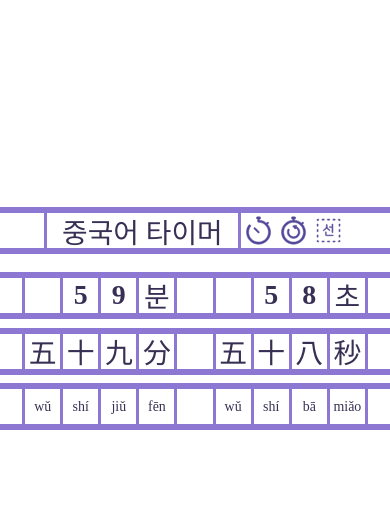
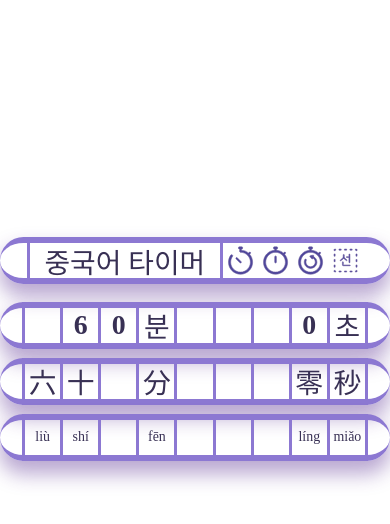
Before and after one commit to Hearkour/chinese-timer, a plain HTML site: page index.html in a window 390 px wide. Both pictures are taken after a click on the button 258 px from the left and 230 px from the top of the page. Drawn offline with Linux system fonts and the light colour scheme; a web font is replaced by a local one.

Commit message:
Added setTimeout button
- Icons of btnSetTimeout are placeholders (=btnTimer)
- Added .wrapper style class
- Did a buttons code refactoring of sorts

```diff
--- a/index.html
+++ b/index.html
@@ -9,16 +9,17 @@
 </head>
 
 <body>
-    <div class="outer spacious">
+    <div class="outer spacious wrapper">
         <div id="title" class="outer case">중국어 타이머</div>
+        <button id="btn-setTimeout"></button>
         <button id="btn-timer"></button>
         <button id="btn-resetTime"></button>
         <button id="btn-border"></button>
     </div>
 
-    <div id="timer-digits"          class="outer"> </div>
-    <div id="timer-chinese-chars"   class="outer"> </div>
-    <div id="timer-chinese-pinyin"  class="outer"> </div>
+    <div id="timer-digits"          class="outer wrapper"> </div>
+    <div id="timer-chinese-chars"   class="outer wrapper"> </div>
+    <div id="timer-chinese-pinyin"  class="outer wrapper halffont"> </div>
 </body>
 
 <!-- will be replaced by minified js on final publication -->
--- a/scripts/buttons.js
+++ b/scripts/buttons.js
@@ -3,6 +3,7 @@
 const $btn_timer = $('btn-timer');
 const $btn_resetTime = $('btn-resetTime');
 const $btn_border = $('btn-border');
+const $btn_setTimeout = $('btn-setTimeout');
 
 class Button {
 
@@ -11,13 +12,13 @@ class Button {
         this.iconName = [ icon1, icon2 ];
 
         this.i = 0;
-        this.state = [ toggleOff, toggleOn ];
-        this.setInnerHTML();
+        this.states = [ toggleOff, toggleOn ];
+        this.setIcon();
     }
 
-    click() {
+    doclick() {
         this.switchState();
-        this.setInnerHTML();
+        this.setIcon();
         return this.i;
     }
 
@@ -25,11 +26,15 @@ class Button {
         return this.i = this.i ? 0 : 1;
     }
 
+    getState() {
+        return this.states[this.i];
+    }
+
     getIconName() {
         return this.iconName[0] == null ? `${this.$btnId.id}` : `${this.$btnId.id}-${this.iconName[this.i]}`;
     }
 
-    setInnerHTML() {
+    setIcon() {
         this.$btnId.innerHTML = `
             <svg style="width: var(--case-size); height: var(--case-size);">
                 <use xlink:href="icons/${this.getIconName()}.svg#레이어_1"></use>
@@ -38,16 +43,42 @@ class Button {
     }
 };
 
-var btnTimer = new Button($btn_timer, TIMER.isActive, 1, 'start', 'stop');
-var btnResetTime = new Button($btn_resetTime, TIMER.timeout);
-var btnBorder = new Button($btn_border, border_alpha, 0, 'none', 'solid');
+var btnSetTimeout   = new Button($btn_setTimeout, false,          true,   'edit',  'resume' );
+var btnTimer        = new Button($btn_timer,      TIMER.isActive, true,   'start', 'stop'   );
+var btnResetTime    = new Button($btn_resetTime,  TIMER.timeout                             );
+var btnBorder       = new Button($btn_border,     border_alpha,   0,      'none',  'solid'  );
+
+$btn_setTimeout.addEventListener('click', function() {
+    btnSetTimeout.doclick();
+
+    editing = btnSetTimeout.getState();
+
+    if (editing) {
+        if (TIMER.isActive) $btn_timer.click();
+        updateInnerTime();
+        TIMER.drawPaused = true;
+    }
+    else {
+        TIMER.timeout = getEditedTime();
+        TIMER.reset();
+        updateInnerTime();
+    }
+});
 
 $btn_timer.addEventListener('click', function() {
-    let i = btnTimer.click();
-    TIMER.isActive = btnTimer.state[i];
+    btnTimer.doclick();
 
-    if (!TIMER.isActive) TIMER.stoppedTime = getTimeSeconds();
-    else TIMER.initialTime += TIMER.interval;
+    TIMER.isActive = btnTimer.getState();
+    if (!TIMER.isActive) {
+
+        TIMER.stoppedTime = getTimeSeconds();
+    }
+    else {
+        if (btnSetTimeout.getState() == true) $btn_setTimeout.click();
+        TIMER.initialTime += TIMER.interval;
+
+        if (TIMER.drawPaused) { TIMER.drawPaused = false; timerUpdate(); }
+    }
 });
 
 $btn_resetTime.addEventListener('click', function() {
@@ -55,6 +86,6 @@ $btn_resetTime.addEventListener('click', function() {
 });
 
 $btn_border.addEventListener('click', function() {
-    let i = btnBorder.click();
-    setRootStyle('--border-alpha', `rgba(${baseColor}, ${btnBorder.state[i]})`);
+    btnBorder.doclick();
+    setRootStyle('--border-alpha', `rgba(${baseColor}, ${btnBorder.getState()})`);
 });
--- a/scripts/draw.js
+++ b/scripts/draw.js
@@ -21,7 +21,7 @@ function update(timerFPS) {
 }
 
 // the animation loop calculates time elapsed since the last loop
-// and only draws if your specified fps TIMER.Interval is achieved
+// and only draws if your specified fps interval is achieved
 function timerUpdate() {
 
     FT.now = performance.now();
@@ -31,18 +31,23 @@ function timerUpdate() {
     if (FT.elapsed > FT.fpsInterval) {
 
         // Get ready for next frame by setting FT.then = FT.now, but also adjust for your
-        // specified fpsInterval not being a multiple of RAF's TIMER.Interval (16.7ms)
+        // specified fpsInterval not being a multiple of RAF's interval (16.7ms)
         // * Note that this is only set ONCE at a time (per frame)
         FT.then = FT.now - (FT.elapsed % FT.fpsInterval);
 
         // ** Update frame : timerFPS **
-        drawInnerTime($timer_digits, 'digits');
-        drawInnerTime($timer_chinese_chars, 'chinese', 'chars');
-        drawInnerTime($timer_chinese_pinyin, 'chinese', 'pinyin');
+        updateInnerTime();
     }
 
     // request next frame
-    requestAnimationFrame(timerUpdate);
+    if (!TIMER.drawPaused) requestAnimationFrame(timerUpdate);
+
+}
+
+function updateInnerTime() {
+    drawInnerTime($timer_digits, 'digits');
+    drawInnerTime($timer_chinese_chars, 'chinese', 'chars');
+    drawInnerTime($timer_chinese_pinyin, 'chinese', 'pinyin');
 }
 
 function responsiveUpdate() {
@@ -60,7 +65,7 @@ function realTimeUpdate() {
 
     // ** Update frame : real time **
     responsiveUpdate();
-    centerBody(1, 2);
+    centerBody(1, 1.618);
 
     setRootStyle('--font-size', `min(${fontSizeBase}, ${fontSizeMax})`);
     setRootStyle('--case-size', `min(${getBodyFontSize() * case_font_ratio}px, ${case_size_max})`);
--- a/scripts/printtime.js
+++ b/scripts/printtime.js
@@ -46,13 +46,15 @@ const TN = { // time numbers
     m3:0, m2:0, m1:0,
     s3:0, s2:0, s1:0,
 
+    getIds: function() {
+        return [ $('m3'), $('m2'), $('m1'), $('s3'), $('s2'), $('s1') ];
+    },
+
     convertTo: (charType) => {
-
         if (charType == 'chars') {
             TN.m3 = C.c(TN.m3); TN.m2 = C.c(TN.m2); TN.m1 = C.c(TN.m1);
             TN.s3 = C.c(TN.s3); TN.s2 = C.c(TN.s2); TN.s1 = C.c(TN.s1);
         }
-
         else if (charType == 'pinyin') {
             TN.m3 = C.p(TN.m3); TN.m2 = C.p(TN.m2); TN.m1 = C.p(TN.m1);
             TN.s3 = C.p(TN.s3); TN.s2 = C.p(TN.s2); TN.s1 = C.p(TN.s1);
@@ -71,6 +73,7 @@ function drawInnerTime($timer, langType, charType) {
     }
 
     TIMER.remains = TIMER.timeout - TIMER.now;
+    if (TIMER.remains < 0) TIMER.remains = 0;
 
     let min = Math.floor(TIMER.remains / 60);
     let sec = Math.floor(TIMER.remains % 60);
@@ -110,12 +113,12 @@ function setInnerTimeChar(langType, min, sec) {
 function setInnerTimeHTML($timer, langType, charType) {
 
     let minChar, secChar;
-    let digitsFont;
+    let digitsFont = '';
 
     if (langType == 'digits') {
         minChar = '분';
         secChar = '초';
-        digitsFont = 'font-family: simsun; font-weight: bold';
+        digitsFont = 'font-family: simsun; font-weight: bold;';
     }
 
     else if (langType == 'chinese') {
@@ -133,21 +136,21 @@ function setInnerTimeHTML($timer, langType, charType) {
             minChar = 'fēn';
             secChar = 'miǎo';
             $timer.style.fontFamily = 'NotoSerif-Medium';
-            $timer.style.fontSize = `${ getBodyFontSize() / 2 }px`;
         }
     }
 
+    let editable = `contenteditable="${editing}"`
     $timer.innerHTML = `
         <div class="outer">
-            <div ${timer_HTML_gbase} border-right: none; ${digitsFont};"> ${txtSpanDarken(TN.m3)}     </div>
-            <div ${timer_HTML_gbase} border-right: none; ${digitsFont};"> ${txtSpanDarken(TN.m2)}     </div>
-            <div ${timer_HTML_gbase} border-right: none; ${digitsFont};"> ${txtSpanDarken(TN.m1)}     </div>
-            <div ${timer_HTML_gbase} border-right: none;">                ${txtSpanDarken(minChar)}   </div>
-            <div ${timer_HTML_gbase} border-right: none;">                                          </div>
-            <div ${timer_HTML_gbase} border-right: none; ${digitsFont};"> ${txtSpanDarken(TN.s3)}     </div>
-            <div ${timer_HTML_gbase} border-right: none; ${digitsFont};"> ${txtSpanDarken(TN.s2)}     </div>
-            <div ${timer_HTML_gbase} border-right: none; ${digitsFont};"> ${txtSpanDarken(TN.s1)}     </div>
-            <div ${timer_HTML_gbase}">                                    ${txtSpanDarken(secChar)}   </div>
+            <div id="m3" ${editable} ${timer_HTML_gbase} border-right: none; ${digitsFont}"> ${txtSpanDarken(TN.m3)}     </div>
+            <div id="m2" ${editable} ${timer_HTML_gbase} border-right: none; ${digitsFont}"> ${txtSpanDarken(TN.m2)}     </div>
+            <div id="m1" ${editable} ${timer_HTML_gbase} border-right: none; ${digitsFont}"> ${txtSpanDarken(TN.m1)}     </div>
+            <div         ${timer_HTML_gbase} border-right: none;">               ${txtSpanDarken(minChar)}   </div>
+            <div         ${timer_HTML_gbase} border-right: none;">                                           </div>
+            <div id="s3" ${editable} ${timer_HTML_gbase} border-right: none; ${digitsFont}"> ${txtSpanDarken(TN.s3)}     </div>
+            <div id="s2" ${editable} ${timer_HTML_gbase} border-right: none; ${digitsFont}"> ${txtSpanDarken(TN.s2)}     </div>
+            <div id="s1" ${editable} ${timer_HTML_gbase} border-right: none; ${digitsFont}"> ${txtSpanDarken(TN.s1)}     </div>
+            <div         ${timer_HTML_gbase}">                                   ${txtSpanDarken(secChar)}   </div>
         </div>
     `;
 }
--- a/scripts/root-init.js
+++ b/scripts/root-init.js
@@ -19,10 +19,15 @@ const $timer_digits = $('timer-digits');
 const $timer_chinese_chars = $('timer-chinese-chars');
 const $timer_chinese_pinyin = $('timer-chinese-pinyin');
 
+var editing = false;
+
 const TIMER = {
 
+    drawPaused: false, // requestAnimationFrame of timerUpdate is paused
+    isActive: false, // timer is activated
+    // origTime: 0, // time set before user made changes to it
+
     timeout: 59 * 60 + 60, // as seconds
-    isActive: false,
 
     initialTime: 0, stoppedTime: 0, interval: 0,
     now: 0,
@@ -30,12 +35,25 @@ const TIMER = {
 
     reset: () => {
         TIMER.initialTime = TIMER.stoppedTime = TIMER.interval = 0;
-        TIMER.now = 0;
-        timerUpdate();
+        TIMER.now = TIMER.remains = 0;
     }
 }
 
-const timer_HTML_gbase = 'class="outer case" style="width: var(--case-size);';
+function getEditedTime() {
+    let t = TN.getIds().map(id => id.innerText);
+    let edited = t[0]*6000 + t[1]*600 + t[2]*60 + t[3]*100 + t[4]*10 + t[5]*1;
+    return edited;
+}
+
+function isActiveClass(className) {
+    let active = false;
+    document.activeElement.classList.forEach(activeClass => {
+        if (activeClass == className) { active = true; return; }
+    });
+    return active;
+}
+
+const timer_HTML_gbase = 'class="outer case" style="width: var(--case-size);'; // last " is omitted for a reason :)
 const baseColor = '140, 120, 210'; // 'R, G, B'
 
 const    txtBrightness = '40%';
--- a/styles/global.css
+++ b/styles/global.css
@@ -32,6 +32,11 @@ div {
     background-clip: border-box padding-box content-box; /* Firefox 4, Safari 5, Opera 10, IE 9 */
 }
 
+.halffont {
+    /* half of body font size */
+    font-size: calc(min(var(--font-size), calc(100vw / 14), 10vh) / 2);
+}
+
 .outer {
     position: relative;
     top: 0; bottom: 0; left: 0; right: 0;
@@ -55,6 +60,15 @@ div {
 .spacious {
     /* margin: 500px;border:dashed; */
     margin-bottom: calc(var(--case-size) / 2);
+}
+
+.wrapper {
+    /* width: 600px; */
+    /* background: #FFF; */
+    /* padding: 1em; */
+    /* margin: 1em auto; */
+    box-shadow: 0px 12px 20px 1px rgba(80, 35, 139, 0.4);
+    border-radius: 300px;
 }
 
 button {
```
Also changed, not shown: h.html (added, +11 -0 lines), README.md, icons/btn-setTimeout-edit.svg (added), icons/btn-setTimeout-resume.svg (added).
